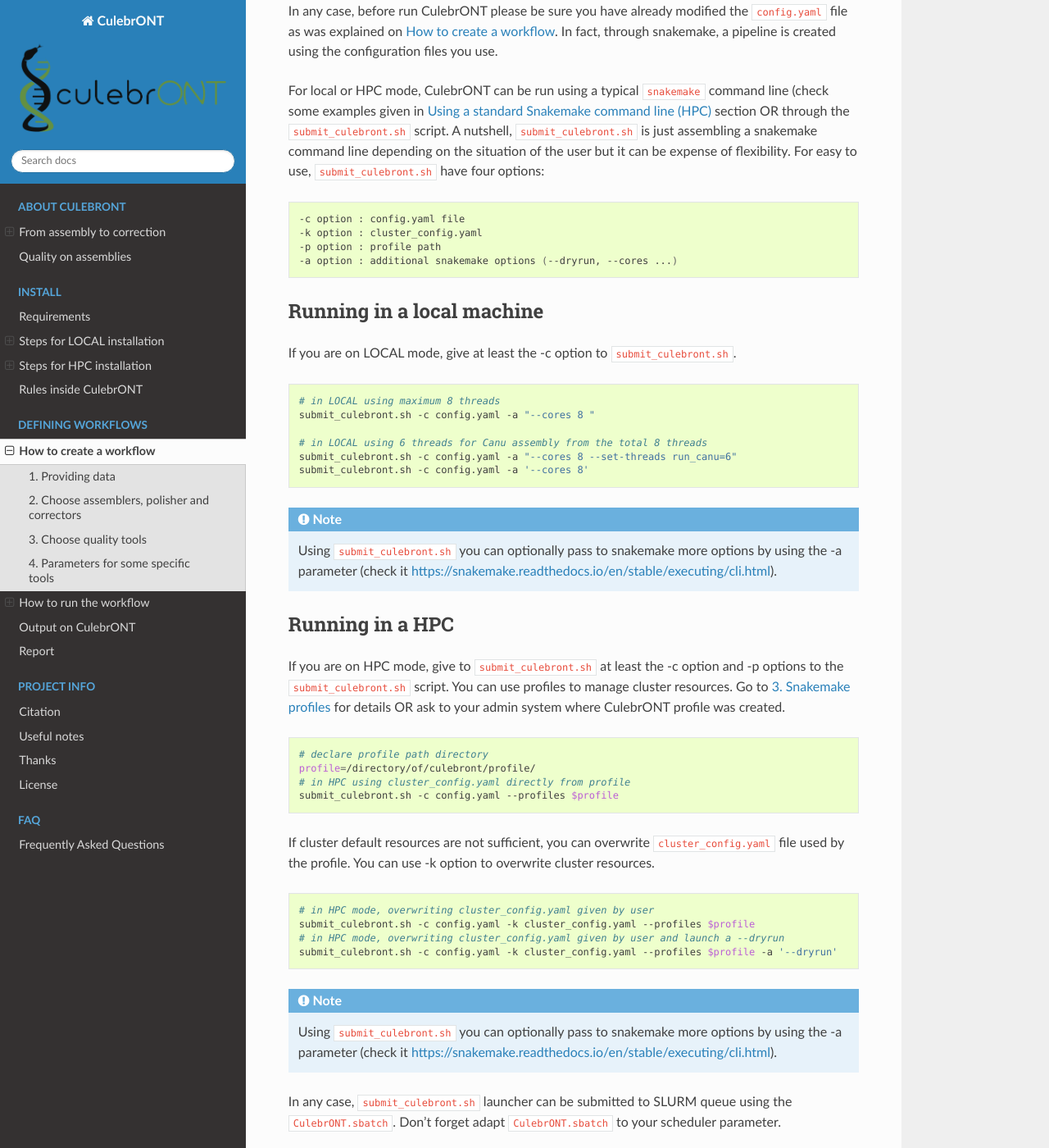
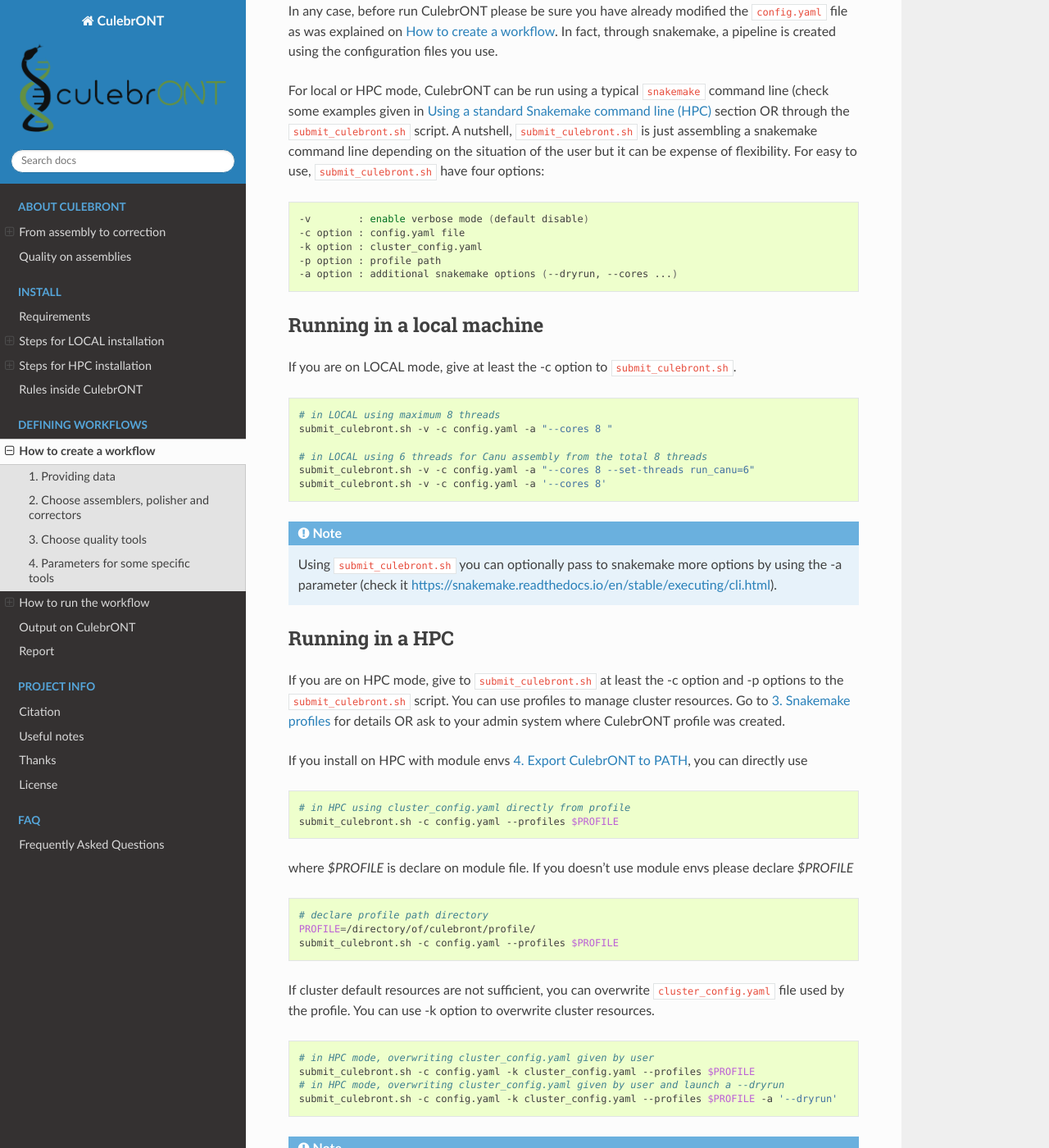
Before and after one commit to SouthGreenPlatform/culebrONT, a Sphinx documentation site: the page built from docs/source/WORKFLOWS.rst, in a window 1280 px wide and 1400 px high, scrolled down 5564 px. Shown: the whole window at 82% size. Built offline with Sphinx 7.4.7 and the Read the Docs theme 2.0.0, drawn with Linux system fonts in a browser that asks for light colours; the version number could not be read and is left out.

Commit message:
update run command

```diff
--- a/docs/source/WORKFLOWS.rst
+++ b/docs/source/WORKFLOWS.rst
@@ -139,6 +139,7 @@ For local or HPC mode, CulebrONT can be run using a typical ``snakemake`` comman
 
 .. code-block:: bash
 
+    -v        : enable verbose mode (default disable)
     -c option : config.yaml file
     -k option : cluster_config.yaml
     -p option : profile path
@@ -152,11 +153,11 @@ If you are on LOCAL mode, give at least the -c option to ``submit_culebront.sh``
 .. code-block:: bash
 
     # in LOCAL using maximum 8 threads
-    submit_culebront.sh -c config.yaml -a "--cores 8 "
+    submit_culebront.sh -v -c config.yaml -a "--cores 8 "
 
     # in LOCAL using 6 threads for Canu assembly from the total 8 threads
-    submit_culebront.sh -c config.yaml -a "--cores 8 --set-threads run_canu=6"
-    submit_culebront.sh -c config.yaml -a '--cores 8'
+    submit_culebront.sh -v -c config.yaml -a "--cores 8 --set-threads run_canu=6"
+    submit_culebront.sh -v -c config.yaml -a '--cores 8'
 
 .. note::
 
@@ -167,21 +168,31 @@ Running in a HPC
 
 If you are on HPC mode, give to ``submit_culebront.sh`` at least the -c option and -p options to the ``submit_culebront.sh`` script. You can use profiles to manage cluster resources. Go to :ref:`3. Snakemake profiles` for details OR ask to your admin system where CulebrONT profile was created.
 
+
+If you install on HPC with module envs  :ref:`4. Export CulebrONT to PATH`, you can directly use
+
+.. code-block:: bash
+
+    # in HPC using cluster_config.yaml directly from profile
+    submit_culebront.sh -c config.yaml --profiles $PROFILE
+
+where `$PROFILE` is declare on module file. If you doesn't use module envs please declare `$PROFILE`
+
 .. code-block:: bash
 
     # declare profile path directory
-    profile=/directory/of/culebront/profile/
-    # in HPC using cluster_config.yaml directly from profile
-    submit_culebront.sh -c config.yaml --profiles $profile
+    PROFILE=/directory/of/culebront/profile/
+    submit_culebront.sh -c config.yaml --profiles $PROFILE
+
 
 If cluster default resources are not sufficient, you can overwrite ``cluster_config.yaml`` file used by the profile. You can use -k option to overwrite cluster resources.
 
 .. code-block:: bash
 
     # in HPC mode, overwriting cluster_config.yaml given by user
-    submit_culebront.sh -c config.yaml -k cluster_config.yaml --profiles $profile
+    submit_culebront.sh -c config.yaml -k cluster_config.yaml --profiles $PROFILE
     # in HPC mode, overwriting cluster_config.yaml given by user and launch a --dryrun
-    submit_culebront.sh -c config.yaml -k cluster_config.yaml --profiles $profile -a '--dryrun'
+    submit_culebront.sh -c config.yaml -k cluster_config.yaml --profiles $PROFILE -a '--dryrun'
 
 .. note::
     Using ``submit_culebront.sh`` you can optionally pass to snakemake more options by using the -a parameter (check it https://snakemake.readthedocs.io/en/stable/executing/cli.html).
```
